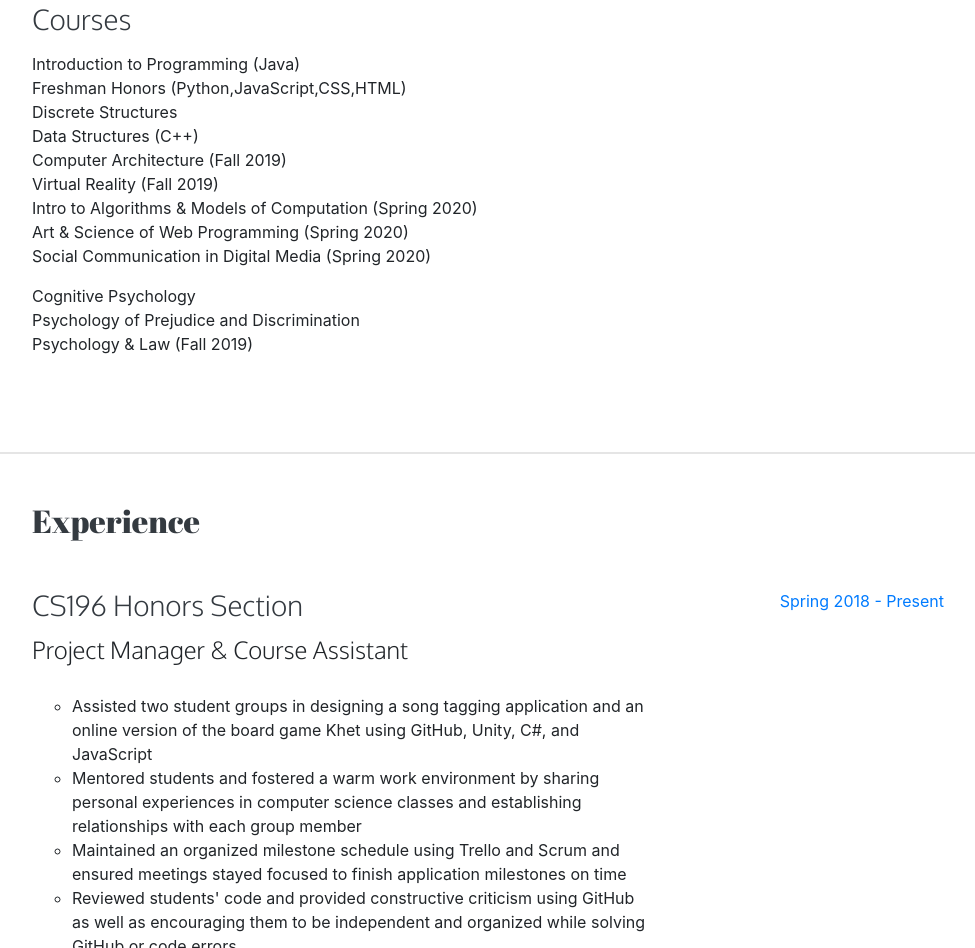
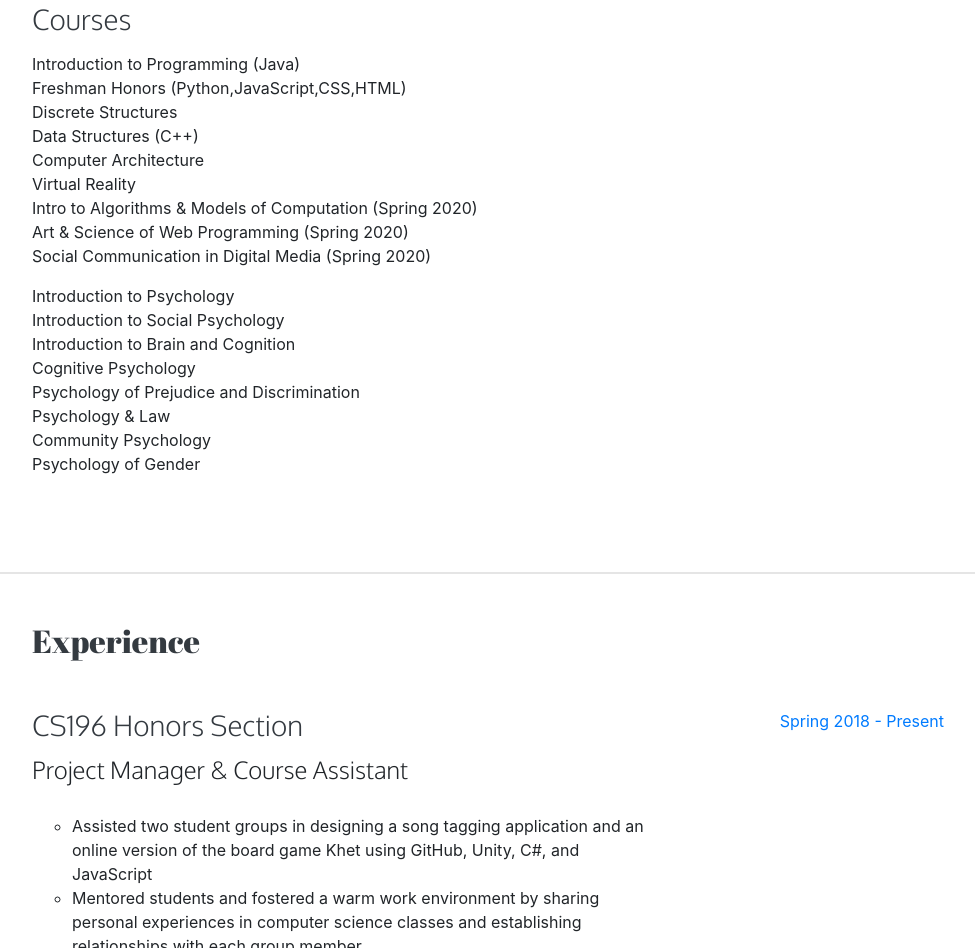
Before and after one commit to gedomel/gedomel.github.io, a website with bundled scripts: page index.html in a window 1280 px wide. Shown: the part 1263-2211 px from the top of the page, without its empty margins (288-1263 px from the left). Built offline with nearby package versions, Linux system fonts and the light colour scheme; a web font is replaced by a local one.

Commit message:
Update index.html

```diff
--- a/index.html
+++ b/index.html
@@ -131,16 +131,21 @@
                 <div>Freshman Honors (Python,JavaScript,CSS,HTML)</div>
                 <div>Discrete Structures</div>
                 <div>Data Structures (C++)</div>
-                <div>Computer Architecture (Fall 2019)</div>
-                <div>Virtual Reality (Fall 2019)</div>
+                <div>Computer Architecture </div>
+                <div>Virtual Reality </div>
                 <div>Intro to Algorithms &amp; Models of Computation (Spring 2020)</div>
                 <div>Art &amp; Science of Web Programming (Spring 2020)</div>
                 <div>Social Communication in Digital Media (Spring 2020)</div>
                 <p>  </p>
+                <div>Introduction to Psychology</div>
+                <div>Introduction to Social Psychology</div>
+                <div>Introduction to Brain and Cognition </div>
                 <div>Cognitive Psychology</div>
                 <div>Psychology of Prejudice and Discrimination</div>
-                <div>Psychology &amp; Law (Fall 2019)</div>
-                <div></div>
+                <div>Psychology &amp; Law </div>
+                <div>Community Psychology </div>
+                <div>Psychology of Gender </div>
+
               </div>
             </div>
 
```
